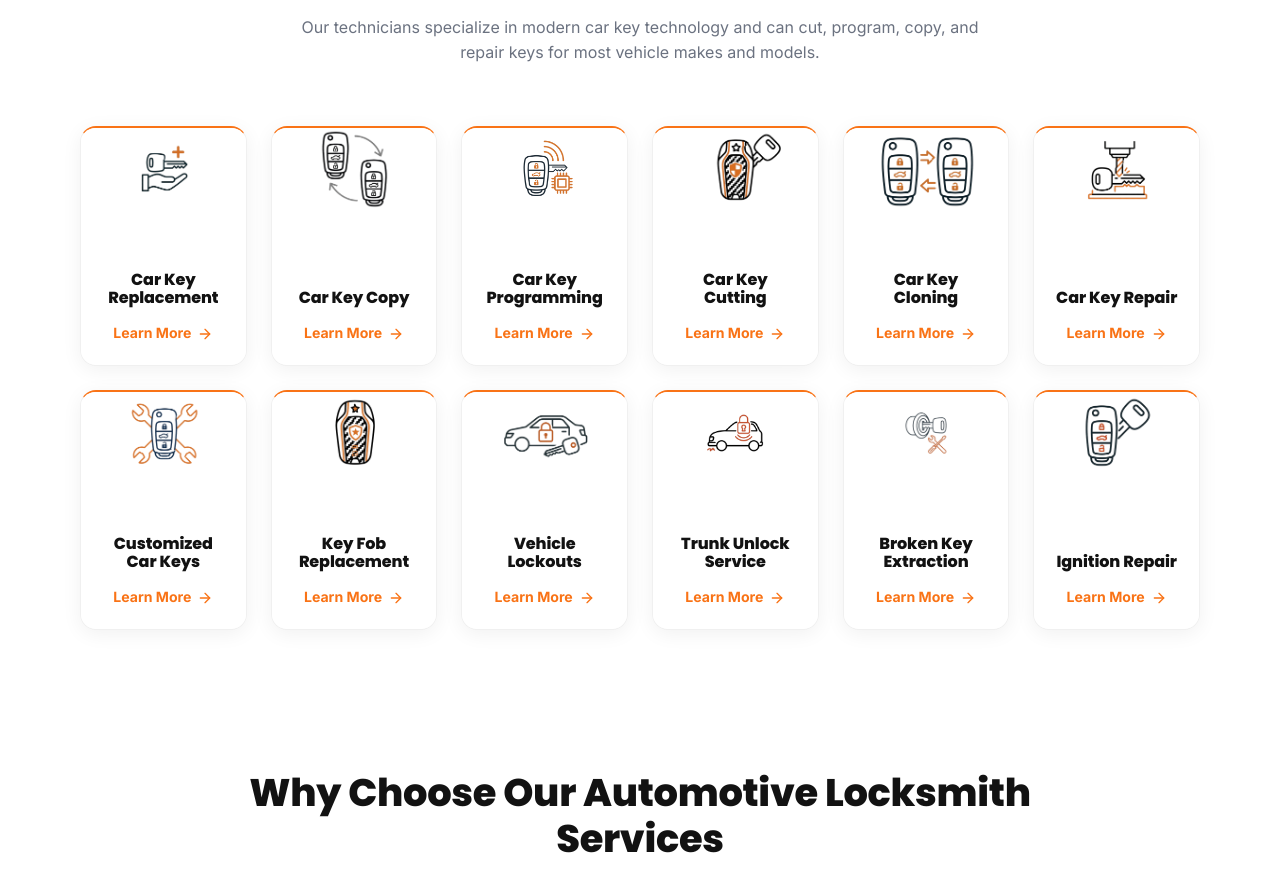
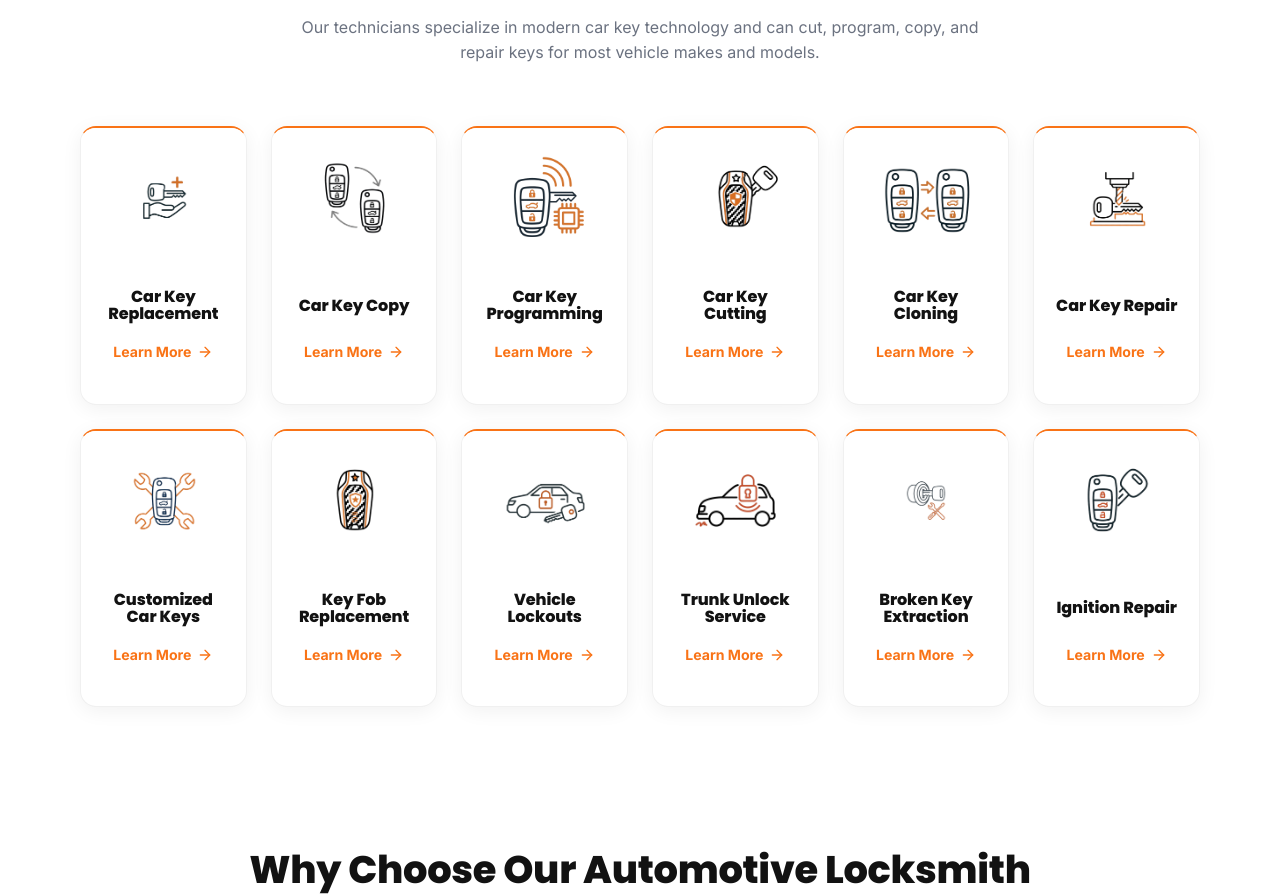
Before and after one commit to saskij/https-github.com-_-demo-locksmith, a Next.js app: page /en/services in a window 1280 px wide. Shown: the part 1692-2587 px from the top of the page. Built offline with nearby package versions, Linux system fonts and the light colour scheme.

Commit message:
Refactor service cards UI and center icons

```diff
--- a/app/globals.css
+++ b/app/globals.css
@@ -494,7 +494,7 @@ ul {
   .services-grid {
     grid-template-columns: repeat(6, 1fr);
     gap: 24px;
-    align-items: stretch;
+    align-items: start; /* Prevents neighboring cards from stretching in height */
     margin-top: 40px;
   }
 }
@@ -508,6 +508,8 @@ ul {
   transition: transform 0.4s cubic-bezier(0.2, 0.8, 0.2, 1), box-shadow 0.4s ease;
   display: flex;
   flex-direction: column;
+  height: auto !important; /* Allow height to be determined by content */
+  min-height: 0 !important;
 }
 
 @media (min-width: 768px) {
@@ -538,7 +540,8 @@ ul {
 
 @media (min-width: 768px) {
   .service-card__image-wrapper {
-    padding-bottom: 50%; /* Reduced from 75% for 4:3 ratio to be more compact */
+    height: 140px !important; /* Fixed height to ensure consistent 80-110px icon space */
+    padding-bottom: 0 !important;
   }
 }
 
@@ -557,11 +560,22 @@ ul {
   transition: transform 0.6s cubic-bezier(0.2, 0.8, 0.2, 1);
 }
 
+.service-card__image-container {
+  display: flex !important;
+  align-items: center !important;
+  justify-content: center !important;
+  padding: 5% !important; /* Minimal padding for maximum icon size */
+  box-sizing: border-box !important;
+}
+
 .service-card img {
-  max-width: none !important;
-  width: 80%; /* Reduced for desktop balance */
-  height: 80%;
-  object-fit: contain;
+  max-width: 95% !important;
+  max-height: 95% !important;
+  width: auto !important;
+  height: auto !important;
+  object-fit: contain !important;
+  margin: auto !important;
+  display: block !important;
 }
 
 @media (max-width: 767px) {
@@ -596,7 +610,7 @@ ul {
   font-size: 0.65rem;
   font-weight: 800;
   color: var(--navy);
-  margin-bottom: 2px;
+  margin-bottom: 0; /* Handled by container flex gap or margin-bottom on element */
   font-family: var(--font-heading);
   letter-spacing: -0.1px;
   line-height: 1.1;
@@ -604,43 +618,43 @@ ul {
 
 @media (min-width: 768px) {
   .service-card__title {
-    font-size: 1rem; /* Slightly reduced from 1.15rem */
-    margin-bottom: 8px; /* Reduced from 12px */
+    font-size: 1rem;
+    margin-bottom: 10px;
+    min-height: 2.2em; /* Ensure 2 lines of space for alignment consistency */
+    display: flex;
+    align-items: center;
+    justify-content: center;
   }
 }
 
 
 @media (min-width: 1024px) {
   .service-card {
-    height: 240px; /* Reduced from 320px */
     position: relative;
     overflow: hidden;
     background: #fff;
     transition: transform 0.4s cubic-bezier(0.165, 0.84, 0.44, 1), box-shadow 0.4s ease;
+    padding-bottom: 20px;
   }
 
   .service-card__body {
-    position: absolute;
-    bottom: 0;
-    left: 0;
-    right: 0;
+    position: static; /* Remove absolute positioning */
     background: #fff;
     padding: 20px;
-    transition: transform 0.4s cubic-bezier(0.165, 0.84, 0.44, 1);
     z-index: 2;
-  }
-
-  /* Initially hide description but take up space in the transform if needed,
-     or just hide it and slide it up */
-  .service-card__desc {
-    margin: 0;
-    font-size: 0.82rem;
-    color: #666;
-    line-height: 1.4;
+    display: flex;
+    flex-direction: column;
+    align-items: center;
+    text-align: center;
+  }
+
+  /* Description slides DOWN below the title */
+  .service-card__desc-wrapper {
+    max-height: 0;
     opacity: 0;
-    height: 0;
-    transition: all 0.4s ease;
-    transform: translateY(20px);
+    overflow: hidden;
+    transition: max-height 0.35s cubic-bezier(0.4, 0, 0.2, 1), opacity 0.3s ease, margin-top 0.35s ease;
+    margin-top: 0;
   }
 
   .service-card:hover {
@@ -649,18 +663,28 @@ ul {
     z-index: 10;
   }
 
+  .service-card:hover .service-card__desc-wrapper {
+    max-height: 300px; /* Sufficient height for description */
+    opacity: 1;
+    margin-top: 15px;
+  }
+
+  .service-card__desc {
+    margin: 0;
+    font-size: 0.85rem;
+    color: #555;
+    line-height: 1.5;
+    transform: translateY(-10px); /* Subtle slide down effect */
+    transition: transform 0.35s ease;
+  }
+
   .service-card:hover .service-card__desc {
-    opacity: 1;
-    height: auto;
-    margin-top: 10px;
     transform: translateY(0);
   }
 
-  /* Ensure the body slides up to accommodate the description */
-  .service-card:hover .service-card__body {
-     /* No need to transform body if we just expand desc height,
-        but we want the title to stay or move?
-        Let's make the whole body slide up slightly if needed. */
+  .service-card__actions {
+    margin-top: 5px;
+    margin-bottom: 0;
   }
 }
 
@@ -719,7 +743,7 @@ ul {
   }
 
   .service-card {
-    height: 110px !important;
+    height: 180px !important; /* Increased from 110px */
     display: flex !important;
     flex-direction: column !important;
     background: #fff !important;
@@ -731,7 +755,7 @@ ul {
   }
 
   .service-card__image-wrapper {
-    height: 65% !important; /* Optimized to accommodate 48px icon and centering */
+    height: 70% !important; /* Slightly more space for the icon */
     padding-bottom: 0 !important;
     background: #fff !important;
     display: flex !important;
@@ -742,9 +766,9 @@ ul {
   }
 
   .service-card img {
-    height: 48px !important; /* ~50% reduction from original */
+    height: 90px !important; /* Doubled from 48px */
     width: auto !important;
-    max-width: 85% !important;
+    max-width: 90% !important;
     object-fit: contain !important;
     margin: 0 !important;
     padding: 0 !important;
@@ -752,9 +776,9 @@ ul {
 
   /* Dark title section at bottom */
   .service-card__body {
-    height: 35% !important; /* Compact title section */
+    height: 30% !important;
     padding: 2px 6px !important;
-    background: #1a1a1a !important; /* Dark black/charcoal background */
+    background: #1a1a1a !important;
     display: flex !important;
     align-items: center !important;
     justify-content: center !important;
--- a/components/ServiceCards.jsx
+++ b/components/ServiceCards.jsx
@@ -96,19 +96,10 @@ export default function ServiceCards({ lang = 'en', isHomepage = false }) {
                             <div className="service-card" data-aos="fade-up" data-aos-delay={index * 50}>
                                 <div className="service-card__image-wrapper">
                                     {!service.iconPos ? (
-                                        <div className="service-card__image-container" style={{ width: '100%', height: '100%', background: 'transparent', display: 'flex', alignItems: 'center', justifyContent: 'center' }}>
+                                        <div className="service-card__image-container">
                                             <img
                                                 src={service.image}
                                                 alt={service.title}
-                                                style={{
-                                                    width: '100%',
-                                                    height: '100%',
-                                                    objectFit: 'contain',
-                                                    display: 'block',
-                                                    border: 'none',
-                                                    padding: '0',
-                                                    margin: '0'
-                                                }}
                                             />
                                         </div>
                                     ) : (
@@ -128,12 +119,14 @@ export default function ServiceCards({ lang = 'en', isHomepage = false }) {
                                 </div>
                                 <div className="service-card__body">
                                     <h3 className="service-card__title">{tr.cards[index].title}</h3>
-                                    <p className="service-card__desc">{tr.cards[index].desc}</p>
                                     <div className="service-card__actions">
                                         <span className="service-card__link">
                                             {lang === 'es' ? 'Saber Más' : 'Learn More'}
                                             <svg width="16" height="16" viewBox="0 0 24 24" fill="none" stroke="currentColor" strokeWidth="2" strokeLinecap="round" strokeLinejoin="round"><line x1="5" y1="12" x2="19" y2="12"></line><polyline points="12 5 19 12 12 19"></polyline></svg>
                                         </span>
+                                    </div>
+                                    <div className="service-card__desc-wrapper">
+                                        <p className="service-card__desc">{tr.cards[index].desc}</p>
                                     </div>
                                 </div>
                             </div>
```
